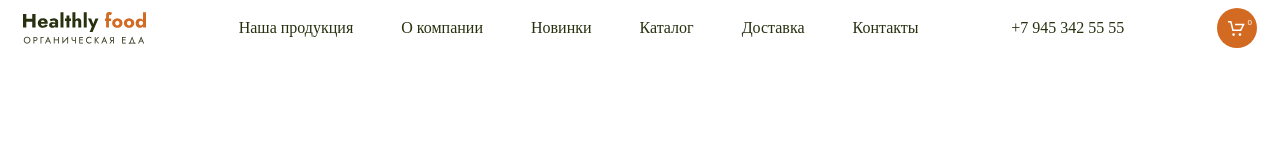
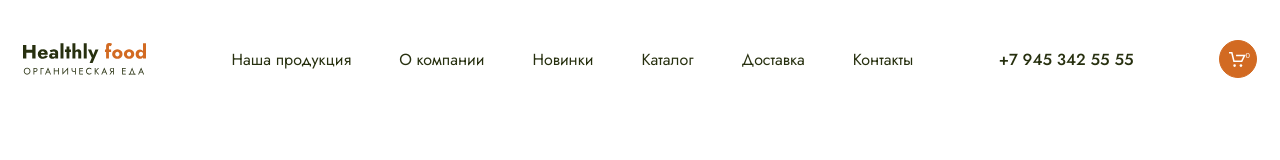
Before and after one commit to E1ena1/Module02-Shop, a website built with webpack: page src/index.html in a window 1280 px wide. Built offline with nearby package versions, Linux system fonts and the light colour scheme.

Commit message:
added fonts

```diff
--- a/src/styles/main.scss
+++ b/src/styles/main.scss
@@ -1,6 +1,20 @@
-$text: #27300f;
+@import url('https://fonts.googleapis.com/css2?family=Cormorant:ital,wght@0,700;1,700&family=Jost:wght@400;500&display=swap');
+$green: #27300f;
 $orange:#d26a22;
 $white: #fff;
+
+$font-jost:'Jost', sans-serif;
+$font-cormorant: 'Cormorant', serif;
+
+html {
+    font-size: 10px;
+}
+
+body {
+    font-size: 1.6rem;
+    font-family: $font-jost;
+}
+
 .header {
     max-width: 1440px;
     margin: 0 auto;
@@ -9,24 +23,26 @@
     display: flex;
     justify-content: space-between;
     align-items: center;
+    margin-top: 4rem;
     &__nav {
         display: flex;
         list-style-type: none;
         margin: 0;
         padding-left: 0;
-        gap: 48px;
+        gap: 4.8rem;
     }
     &__link {
-        font-size: 16px;
-        color:$text;
+        font-size: 1.6rem;
+        color:$green;
         text-decoration: none;
         &:hover {
             color: $orange;
         }
     }
     &__tel {
-        font-size: 16px;
-        color:$text;
+        font-size: 1.6rem;
+        color: $green;
+        font-weight: 500;
         text-decoration: none;
         &:hover {
             color: $orange;
@@ -34,23 +50,27 @@
     }
     &__cart {
         display: block;
-        width: 40px;
-        height: 40px;
+        width: 3.8rem;
+        height: 3.8rem;
         border-radius: 100%;
-        border: none;
+        border: 1px solid $orange;
         background-color: $orange;
         background-image: url(../images/cart.svg);
         background-repeat: no-repeat;
         background-position: center center;
-        background-size: 17px 15px;
+        background-size: 1.7rem 1.5rem;
         position: relative;
+        &:hover {
+            background-color: $green;
+            border: 1px solid $green;
+        }
     }
     &__counter {
-        font-size: 8px;
+        font-size: .8rem;
         color: $white;
         position: absolute;
-        top: 10px;
-        right: 5px;
+        top: 1rem;
+        right: .6rem;
     }
 }
 .logo {
@@ -58,6 +78,6 @@
     background-image: url(../images/logo.svg);
     background-repeat: no-repeat;
     background-size: cover;
-    width: 123px;
-    height: 32px;
+    width: 12.3rem;
+    height: 3.2rem;
 }
```
Also changed, not shown: dist/styles/main.css.
